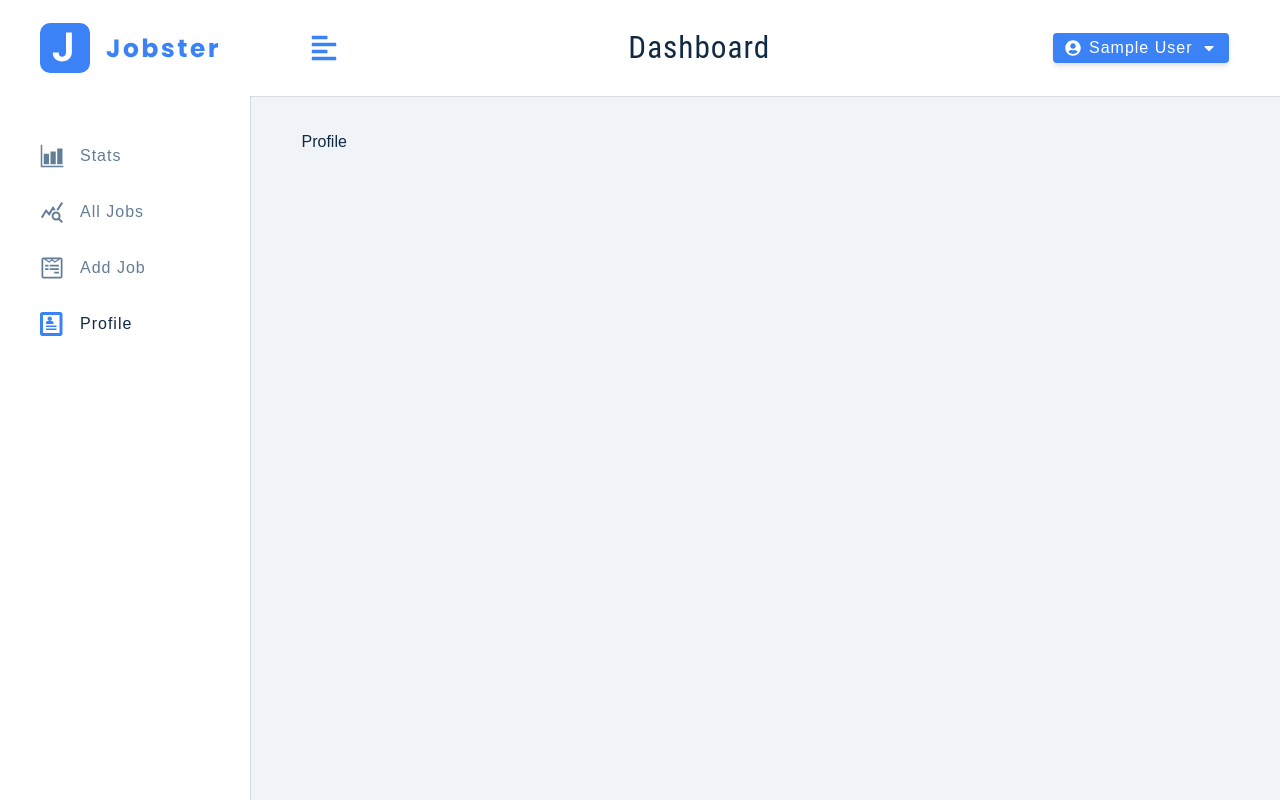
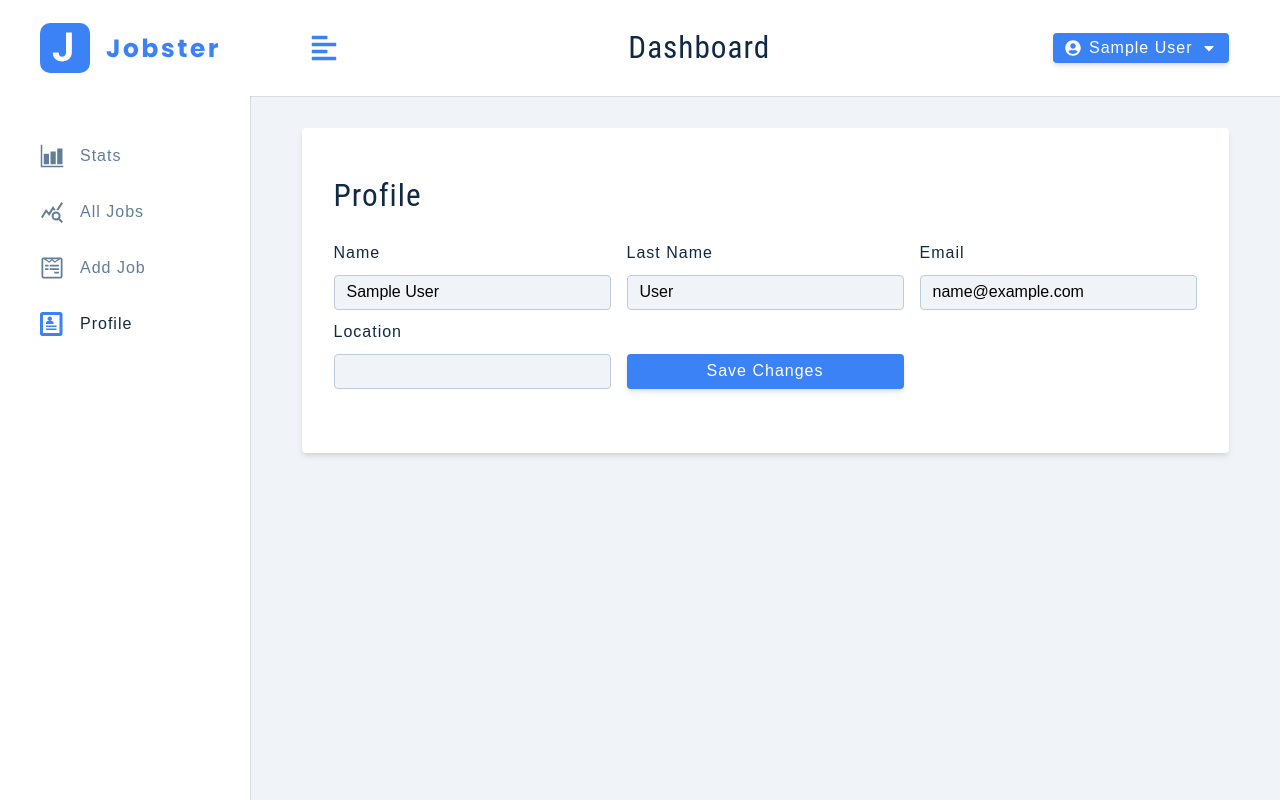
Before and after one commit to dannz0/React-JobsterApp, a React (Vite) app: page /profile in a window 1280 px wide. Built offline with nearby package versions, Linux system fonts and the light colour scheme; sample sign-in values are in the browser's storage.

Commit message:
added profile page, added edit profile functionality

```diff
--- a/src/components/FormRow.jsx
+++ b/src/components/FormRow.jsx
@@ -2,7 +2,7 @@ const FormRow = ({ type, name, value, handleChange, labelText }) => {
   return (
     <div className='form-row'>
       <label htmlFor={name} className='form-label'>
-        {name}
+        {labelText || name}
       </label>
       <input
         type={type}
--- /dev/null
+++ b/src/features/job/jobSlice.js
@@ -0,0 +1,24 @@
+import { createSlice, createAsyncThunk } from '@reduxjs/toolkit';
+import { toast } from 'react-toastify';
+import customFetch from '../../utils/axios';
+import { getUserFromLocalStorage } from '../../utils/localStorage';
+
+const initialState = {
+  isLoading: false,
+  position: '',
+  company: '',
+  jobLocation: '',
+  jobTypeOptions: ['full-time', 'part-time', 'remote', 'internship'],
+  jobType: 'full-time',
+  statusOptions: ['interview', 'declined', 'pending'],
+  status: 'pending',
+  isEditing: false,
+  editJobId: '',
+};
+
+const jobSlice = createSlice({
+  name: 'job',
+  initialState,
+});
+
+export default jobSlice.reducer;
--- a/src/features/user/userSlice.js
+++ b/src/features/user/userSlice.js
@@ -1,5 +1,4 @@
 import { createSlice, createAsyncThunk } from '@reduxjs/toolkit';
-import axios from 'axios';
 import { toast } from 'react-toastify';
 import customFetch from '../../utils/axios';
 import {
@@ -7,6 +6,7 @@ import {
   getUserFromLocalStorage,
   removeUserFromLocalStorage,
 } from '../../utils/localStorage';
+import { signUpThunk, updateUserThunk } from './userThunk';
 
 const initialState = {
   isLoading: false,
@@ -51,6 +51,23 @@ const userSlice = createSlice({
       .addCase(signUp.rejected, (state, { payload }) => {
         state.isLoading = false;
         toast.error(payload);
+      })
+      .addCase(updateUser.pending, (state) => {
+        state.isLoading = true;
+      })
+      .addCase(updateUser.fulfilled, (state, { payload }) => {
+        const { user } = payload;
+
+        state.isLoading = false;
+        state.user = user;
+
+        addUserToLocalStorage(user);
+
+        toast.success('Profile updated!');
+      })
+      .addCase(updateUser.rejected, (state, { payload }) => {
+        state.isLoading = false;
+        toast.error(payload);
       });
   },
 });
@@ -58,13 +75,14 @@ const userSlice = createSlice({
 export const signUp = createAsyncThunk(
   'user/signUp',
   async function (user, thunkAPI) {
-    try {
-      const res = await customFetch.post(`auth/${user.action}`, user);
+    return signUpThunk(`auth/${user.action}`, user, thunkAPI);
+  }
+);
 
-      return { data: res.data, action: user.action };
-    } catch (error) {
-      return thunkAPI.rejectWithValue(error.response.data.msg);
-    }
+export const updateUser = createAsyncThunk(
+  'user/updateUser',
+  async function (user, thunkAPI) {
+    return updateUserThunk('/auth/updateUser', user, thunkAPI);
   }
 );
 
--- /dev/null
+++ b/src/features/user/userThunk.js
@@ -0,0 +1,33 @@
+import { createAsyncThunk } from '@reduxjs/toolkit';
+import customFetch from '../../utils/axios';
+import { logoutUser } from './userSlice';
+
+export const signUpThunk = async function (url, user, thunkAPI) {
+  try {
+    const res = await customFetch.post(url, user);
+
+    return { data: res.data, action: user.action };
+  } catch (error) {
+    return thunkAPI.rejectWithValue(error.response.data.msg);
+  }
+};
+
+export const updateUserThunk = async function (url, user, thunkAPI) {
+  try {
+    const res = await customFetch.patch(url, user, {
+      headers: {
+        authorization: `Bearer ${thunkAPI.getState().user.user.token}`,
+      },
+    });
+
+    return res.data;
+  } catch (error) {
+    console.log(error.response);
+    if (error.response.status === 401) {
+      thunkAPI.dispatch(logoutUser());
+      return thunkAPI.rejectWithValue('Unauthorized! Logging out...');
+    }
+
+    return thunkAPI.rejectWithValue(error.response.data.msg);
+  }
+};
--- a/src/pages/Dashboard/AddJob.jsx
+++ b/src/pages/Dashboard/AddJob.jsx
@@ -1,4 +1,87 @@
+import { FormRow } from '../../components';
+import Wrapper from '../../assets/wrappers/DashboardFormPage';
+import { useSelector, useDispatch } from 'react-redux';
+import { toast } from 'react-toastify';
+
 const AddJob = () => {
-  return <div>AddJob</div>;
+  const {
+    isLoading,
+    position,
+    jobLocation,
+    jobType,
+    jobTypeOptions,
+    company,
+    status,
+    statusOptions,
+    isEditing,
+    editJobId,
+  } = useSelector((state) => state.job);
+  const dispatch = useDispatch();
+
+  const handleSubmit = function (e) {
+    e.preventDefault();
+
+    if (!company || !location || !position) {
+      toast.error(`Please fill out all fields!`);
+      return;
+    }
+  };
+
+  const handleJobInput = function (e) {
+    const name = e.target.name;
+    const value = e.target.value;
+
+    console.log(name, value);
+  };
+
+  return (
+    <Wrapper>
+      <form className='form'>
+        <h3>{isEditing ? 'edit job' : 'add job'}</h3>
+        <div className='form-center'>
+          {/* position */}
+          <FormRow
+            type='text'
+            name='position'
+            value={position}
+            handleChange={handleJobInput}
+          />
+          {/* company */}
+          <FormRow
+            type='text'
+            name='company'
+            value={company}
+            handleChange={handleJobInput}
+          />
+          {/* jobLocation */}
+          <FormRow
+            type='text'
+            name='jobLocation'
+            labelText='job location'
+            value={jobLocation}
+            handleChange={handleJobInput}
+          />
+          <div className='btn-container'>
+            <button
+              type='button'
+              className='btn btn-block clear-btn'
+              onClick={() => console.log('clear values')}
+            >
+              clear
+            </button>
+
+            <button
+              type='submit'
+              className='btn btn-block submit-btn'
+              onClick={handleSubmit}
+              disabled={isLoading}
+            >
+              clear
+            </button>
+          </div>
+        </div>
+      </form>
+    </Wrapper>
+  );
 };
 export default AddJob;
--- a/src/pages/Dashboard/Profile.jsx
+++ b/src/pages/Dashboard/Profile.jsx
@@ -1,4 +1,79 @@
+import { useState } from 'react';
+import { FormRow } from '../../components';
+import Wrapper from '../../assets/wrappers/DashboardFormPage';
+import { useDispatch, useSelector } from 'react-redux';
+import { toast } from 'react-toastify';
+import { updateUser } from '../../features/user/userSlice';
+
 const Profile = () => {
-  return <div>Profile</div>;
+  const { isLoading, user } = useSelector((state) => state.user);
+  const dispatch = useDispatch();
+
+  const [userData, setUserData] = useState({
+    name: user?.name || '',
+    email: user?.email || '',
+    location: user?.location || '',
+    lastName: user?.lastName || '',
+  });
+
+  const handleSubmit = function (e) {
+    const { name, email, location, lastName } = userData;
+    e.preventDefault();
+
+    if (!name || !email || !lastName || !location) {
+      toast.error(`please fill out all fields!`);
+      return;
+    }
+
+    dispatch(updateUser({ name, email, location, lastName }));
+  };
+
+  const handleChange = function (e) {
+    const name = e.target.name;
+    const value = e.target.value;
+
+    setUserData({ ...userData, [name]: value });
+  };
+
+  return (
+    <Wrapper>
+      <form onSubmit={handleSubmit} className='form'>
+        <h3>profile</h3>
+        <div className='form-center'>
+          <FormRow
+            type='text'
+            name='name'
+            value={userData.name}
+            handleChange={handleChange}
+          />
+
+          <FormRow
+            type='text'
+            labelText='last name'
+            name='lastName'
+            value={userData.lastName}
+            handleChange={handleChange}
+          />
+
+          <FormRow
+            type='email'
+            name='email'
+            value={userData.email}
+            handleChange={handleChange}
+          />
+
+          <FormRow
+            type='text'
+            name='location'
+            value={userData.location}
+            handleChange={handleChange}
+          />
+          <button className='btn btn-block' type='submit' disabled={isLoading}>
+            {isLoading ? 'Please wait...' : 'Save changes'}
+          </button>
+        </div>
+      </form>
+    </Wrapper>
+  );
 };
 export default Profile;
--- a/src/store.js
+++ b/src/store.js
@@ -1,8 +1,10 @@
 import { configureStore } from '@reduxjs/toolkit';
 import userSlice from './features/user/userSlice';
+import jobSlice from './features/job/jobSlice';
 
 export const store = configureStore({
   reducer: {
     user: userSlice,
+    job: jobSlice,
   },
 });
```
